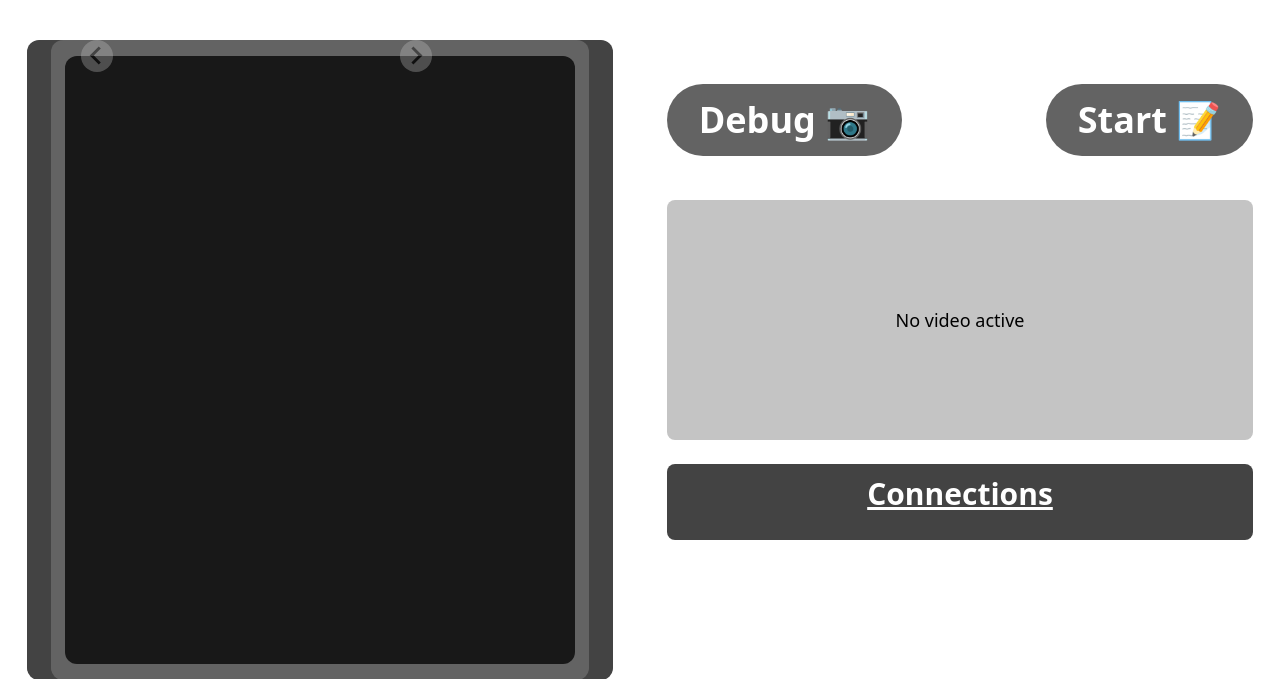
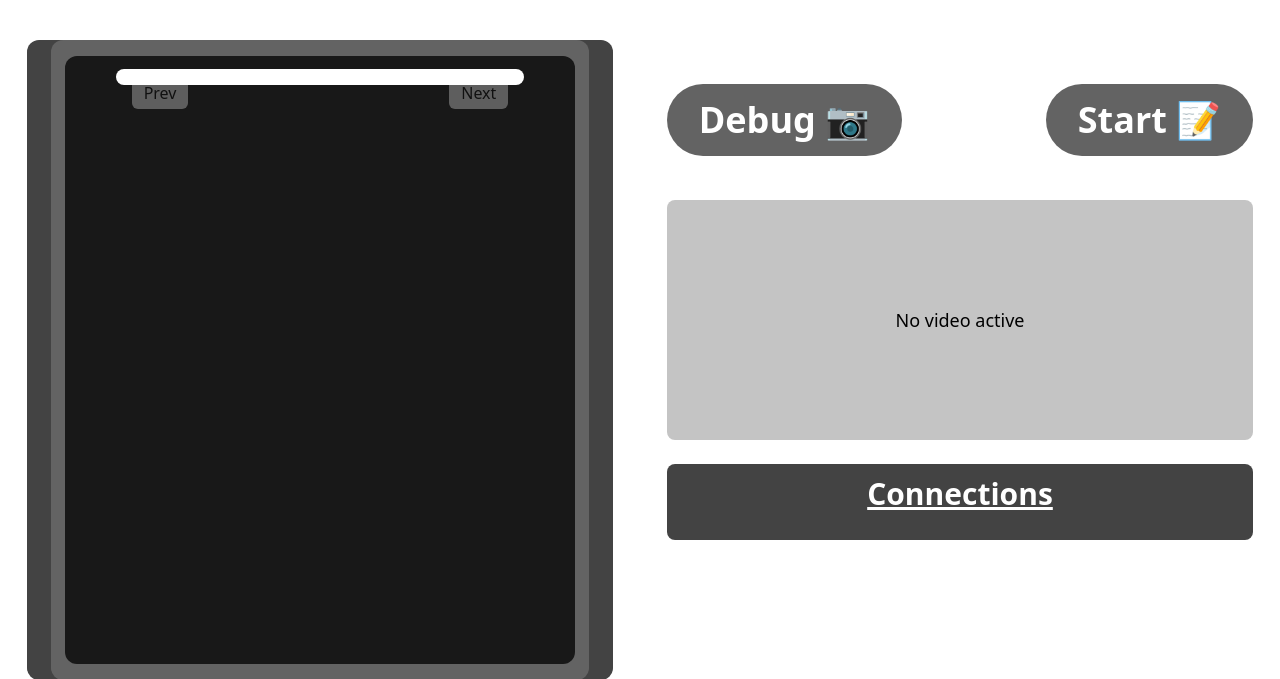
Before and after one commit to aidanvancil/virtual_graffiti, a Django app: template app/templates/admin_panel.html in a window 1280 px wide. Shown: the part 92-771 px from the top of the page. Run offline with Django 4.2, Linux system fonts and the light colour scheme; the template is opened without the code that fills it, so the values that code supplies are empty; some libraries are stand-ins or nearby versions.

Commit message:
chore: better configured image carousel

```diff
--- a/app/templates/admin_panel.html
+++ b/app/templates/admin_panel.html
@@ -19,13 +19,25 @@
     <div class="sm:w-1/2 hidden sm:flex items-center justify-center"> <!-- Left section -->
         <div class="h-[80vh] w-11/12 bg-[#434343] rounded-xl flex flex-col items-center justify-center">
             <div class="h-full w-11/12 bg-[#636363] rounded-xl flex items-center justify-center mx-auto my-auto">
-                <div class="h-[95%] w-[95%] bg-[#181818] rounded-xl">
-                    <div id="imageCarousel" class="splide w-3/4">
+                <div class="h-[95%] w-[95%] bg-[#181818] rounded-xl flex items-start justify-center">
+                    <div id="imageCarousel" class="splide w-4/5 mx-auto rounded-xl p-2 bg-white mt-[2.5%]">
+                        <div class="splide__arrows flex justify-between">
+                            <button class="splide__arrow splide__arrow--prev bg-white opacity-100 w-auto px-3 rounded-md transition duration-300 ease-in-out transform hover:scale-110">
+                                Prev
+                            </button>
+                            <button class="splide__arrow splide__arrow--next bg-white opacity-100 w-auto px-3 rounded-md transition duration-300 ease-in-out transform hover:scale-110">
+                                Next
+                            </button>
+                        </div>
                         <div class="splide__track">
                             <ul class="splide__list">
                                 {% for image in images %}
-                                    <li class="splide__slide">
-                                        <img src="{% static 'media/' %}{{ image }}" alt="Image">
+                                    <li class="splide__slide rounded-xl relative">
+                                        <img src="{% static 'media/' %}{{ image }}" alt="Image" class="">
+                                        <a class="text-red-600 hover:font-bold absolute bottom-0 left-1/2 bg-white -translate-x-1/2 mb-2 px-3 py-1 rounded-md transition duration-300 ease-in-out transform hover:scale-110"
+                                            href="{% static 'media/' %}{{ image }}">
+                                            <span class="">Submit</span>
+                                        </a>
                                     </li>
                                 {% endfor %}
                             </ul>
```
